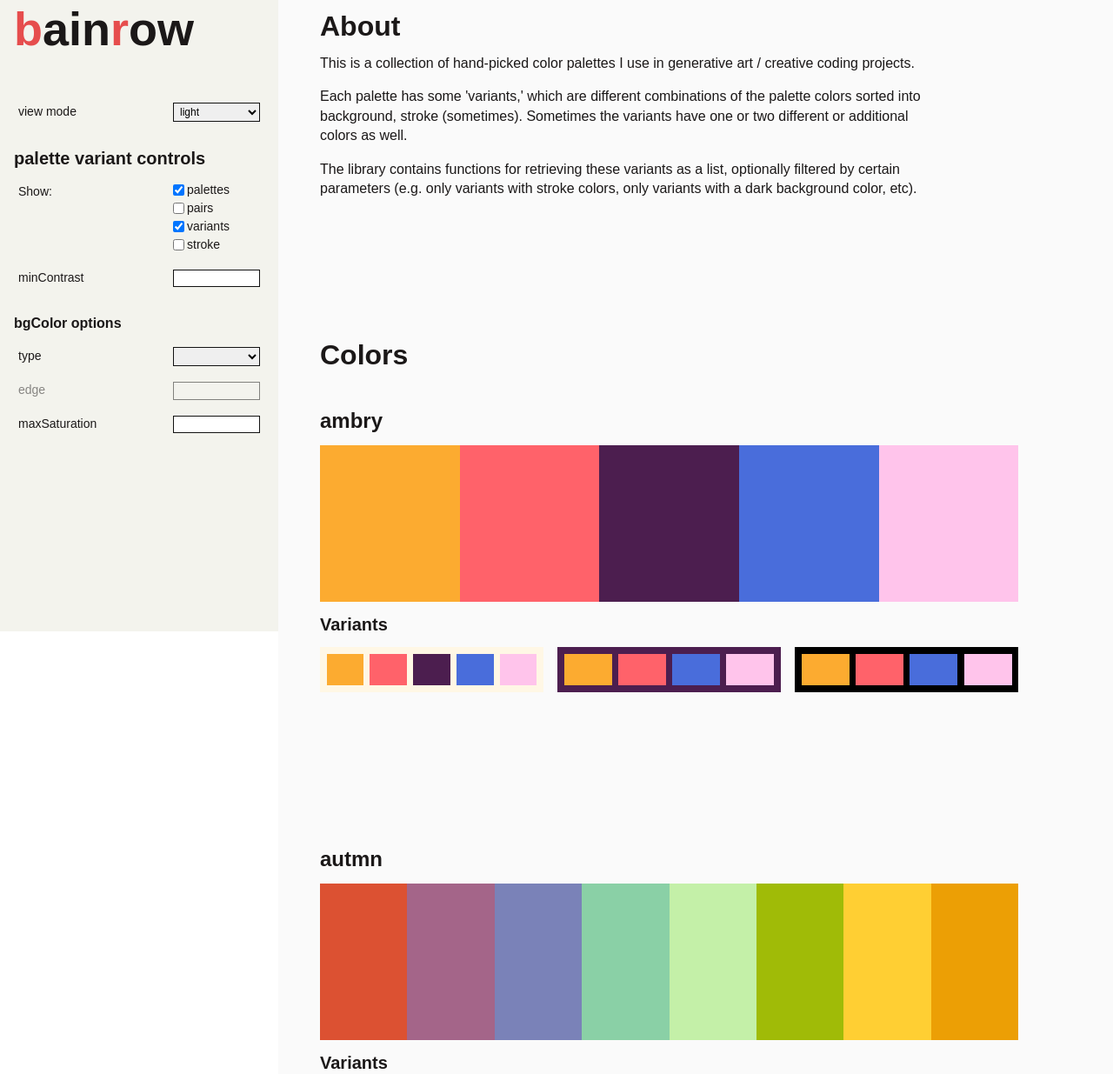
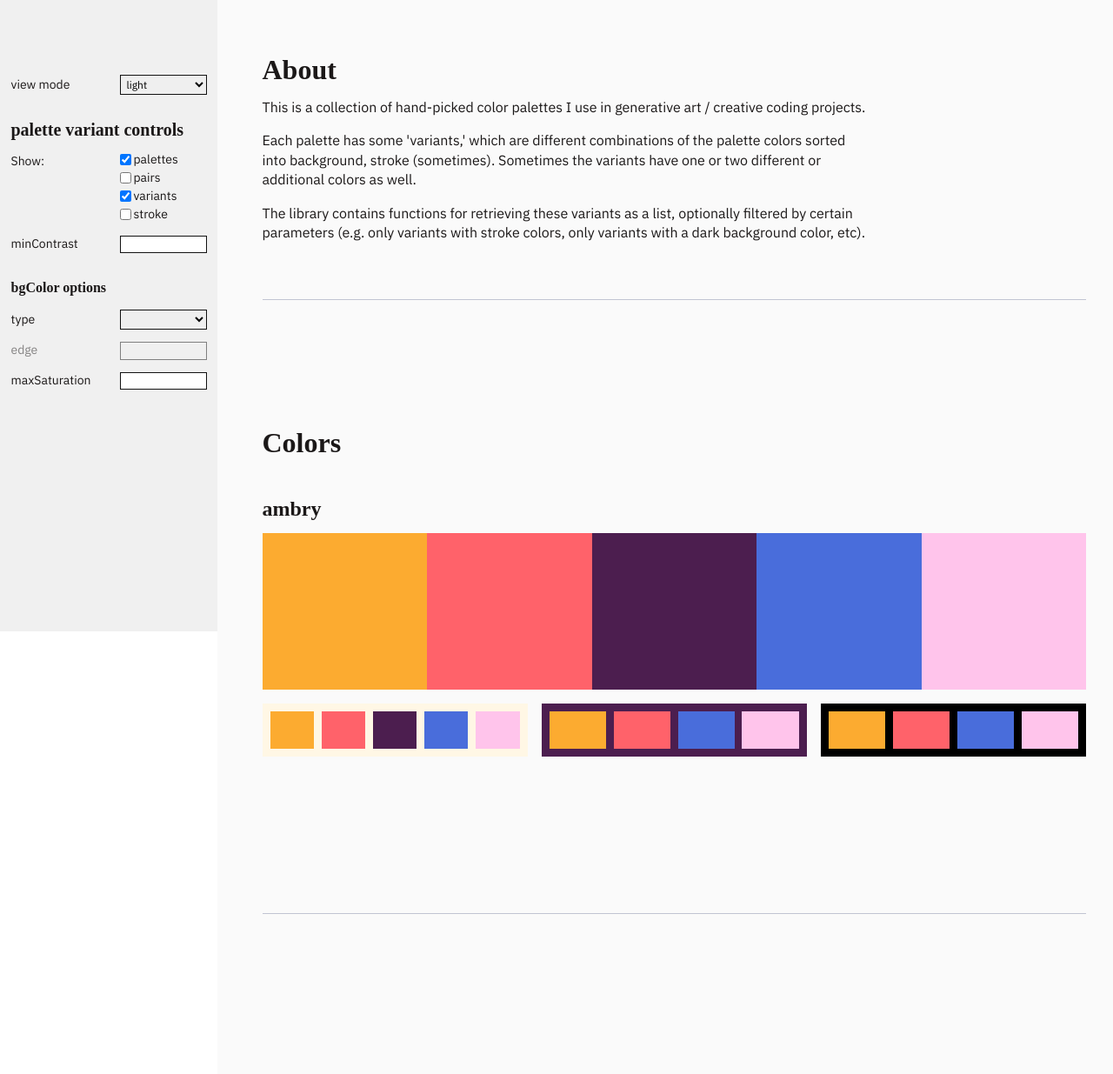
Before and after one commit to michelleenos/bainrow, a website built with Vite: page index.html in a window 1280 px wide. Shown: the part 74-1309 px from the top of the page at 87% size. Built offline with nearby package versions, Linux system fonts and the light colour scheme; a web font is replaced by a local one.

Commit message:
add some palettes/adjustments

```diff
--- a/example/example-main.ts
+++ b/example/example-main.ts
@@ -209,7 +209,14 @@ const generateExamples = (container: Element, data: ReturnType<typeof getAllPale
 		const credit = item.palette.credit
 		paletteDiv.classList.add('palette')
 		paletteDiv.innerHTML = `<h3 class="palette__title">${palette.name}</h3>`
-		let paletteSideHtml = ''
+
+		const coolorsLink = `https://coolors.co/${palette.colors.map((color) => color.replace('#', '')).join('-')}`
+		const paletteLink = `<a href="${coolorsLink}" class="palette__link" target='_blank' rel='noopener noreferrer'>
+		<svg role="img" aria-label="view on coolors" width="16" height="16" viewBox="0 0 16 16" fill="none" stroke="currentColor" stroke-width="1.6" stroke-linecap="round" stroke-linejoin="round"><path d="M4 12L12 4M6 4h6v6" /></svg>
+		</a>`
+		const paletteHover = `<div class="palette__hover">${paletteLink}</div>`
+
+		let paletteSideHtml = paletteHover
 		if (credit) {
 			const url = credit.url
 			const name = credit.name || url
@@ -222,16 +229,8 @@ const generateExamples = (container: Element, data: ReturnType<typeof getAllPale
 
 			paletteSideHtml += `<div class='credit'>credit: ${creditHtml}</div>`
 		}
-
-		const coolorsLink = `https://coolors.co/${palette.colors.map((color) => color.replace('#', '')).join('-')}`
-		const paletteHover = createElement('div', { class: 'palette__hover' }, [
-			createElement('a', { href: coolorsLink, target: '_blank', rel: 'noopener noreferrer' }, [
-				'view ↗',
-			]),
-		])
 		paletteDiv.innerHTML += `<div class="palette__side-notes">${paletteSideHtml}</div>`
 		const paletteColorsDiv = createElement('div', { class: 'palette__colors' }, [
-			paletteHover,
 			`${palette.colors.map((color) => `<div class="color" style="background-color: ${color}"></div>`).join('')}`,
 		])
 		paletteDiv.innerHTML += paletteColorsDiv.outerHTML
@@ -253,10 +252,6 @@ const generateExamples = (container: Element, data: ReturnType<typeof getAllPale
 
 		let variantsDiv = document.createElement('div')
 		variantsDiv.classList.add('palette__variants')
-		const variantsTitle = document.createElement('h4')
-		variantsTitle.classList.add('palette__variants-title')
-		variantsTitle.innerText = 'Variants'
-		variantsDiv.appendChild(variantsTitle)
 
 		item.variants.forEach(({ stroke, bg, colors }) => {
 			const variantDiv = document.createElement('div')
--- a/example/styles/controls.scss
+++ b/example/styles/controls.scss
@@ -68,7 +68,6 @@ input[type='range'] {
 }
 
 .input-wrap {
-	padding: 2px 5px;
 	font-size: 14px;
 	display: grid;
 	align-items: baseline;
--- a/example/styles/palette-display.scss
+++ b/example/styles/palette-display.scss
@@ -4,6 +4,13 @@
 	display: grid;
 	grid-template-columns: 1fr auto;
 	position: relative;
+	padding-bottom: 180px;
+	padding-top: 180px;
+	border-bottom: 1px solid var(--border);
+
+	&:first-child {
+		padding-top: 0;
+	}
 
 	> * {
 		grid-column: 1 / -1;
@@ -22,11 +29,45 @@
 
 	&__side-notes {
 		grid-column: 2;
-		margin-right: 1rem;
 		text-align: right;
 		font-size: 15px;
 		align-self: end;
 		margin-bottom: 1rem;
+		position: relative;
+	}
+
+	&__hover {
+		position: absolute;
+		top: 0;
+		right: 0;
+		white-space: nowrap;
+		transform: translate(0, -100%);
+		// height: 100%;
+		// transform: translate(100%, 0);
+		// width: 80px;
+		display: flex;
+		align-items: end;
+		opacity: 0;
+		visibility: hidden;
+	}
+
+	&__link {
+		text-decoration: none;
+		display: inline-block;
+		width: 16px;
+		height: 16px;
+		svg {
+			width: 16px;
+			height: 16px;
+		}
+	}
+
+	&:hover,
+	&:focus-within {
+		.palette__hover {
+			opacity: 1;
+			visibility: visible;
+		}
 	}
 
 	&__colors {
@@ -94,37 +135,13 @@
 			flex: 1 0 auto;
 		}
 	}
-
-	&__hover {
-		position: absolute;
-		bottom: 0;
-		right: 0;
-		height: 100%;
-		transform: translate(100%, 0);
-		width: 80px;
-		padding-left: 10px;
-		display: flex;
-		align-items: end;
-		opacity: 0;
-		// visibility: hidden;
-	}
-
-	&__colors:hover,
-	&__colors:focus-within {
-		.palette__hover {
-			opacity: 1;
-			visibility: visible;
-		}
-	}
 }
 
 .palettes-list {
 	display: grid;
 	grid-template-columns: 100%;
 	column-gap: 1.5rem;
-	row-gap: 180px;
 	padding-bottom: 5rem;
-	margin-right: 80px;
 
 	&:not(.show-pairs) .palette__pairs {
 		display: none;
--- a/example/styles/style.scss
+++ b/example/styles/style.scss
@@ -2,17 +2,19 @@
 @use './palette-display.scss';
 @use './controls.scss';
 @use './mixins' as *;
+@import url('https://fonts.googleapis.com/css2?family=IBM+Plex+Sans:ital,wght@0,100..700;1,100..700&family=Piazzolla:ital,opsz,wght@0,8..30,100..900;1,8..30,100..900&display=swap');
 @import 'https://api.fontshare.com/v2/css?f[]=work-sans@1&display=swap';
 
 :root {
-	--light: hsl(60, 4%, 98%);
-	--light-2: hsl(60, 20%, 94%);
+	--light: rgb(250, 250, 250);
+	--light-2: rgb(240, 240, 240);
+	--border: hsl(229, 16%, 79%);
 	--dark: hsl(0, 4%, 10%);
 	--dark-2: hsl(0, 4%, 14%);
 
 	--accent: hsl(0, 75%, 60%);
 
-	--title-big: 54px;
+	--title-big: 40px;
 	--title-2: 32px;
 	--title-3: 24px;
 	--title-4: 20px;
@@ -24,6 +26,11 @@
 
 	--color-text: var(--dark);
 	--color-link: var(--dark);
+
+	--serif: 'Piazzolla', serif;
+	--sans-serif: 'IBM Plex Sans', sans-serif;
+
+	--header-height: 70px;
 }
 
 // TODO improve dark mode, esp controls
@@ -35,9 +42,10 @@ body.dark-mode {
 }
 
 body {
-	font-family: 'Work Sans', sans-serif;
+	// font-family: 'Work Sans', sans-serif;
+	font-family: var(--sans-serif);
 	font-size: var(--font-main);
-	font-weight: 500;
+	font-weight: 400;
 	color: var(--color-text);
 }
 
@@ -57,6 +65,7 @@ a {
 
 h1,
 .title-1 {
+	font-family: var(--serif);
 	font-weight: 700;
 	font-size: var(--title-big);
 	margin: 0;
@@ -68,12 +77,14 @@ h2,
 	font-size: var(--title-2);
 	font-weight: 700;
 	margin-bottom: 0.5rem;
+	font-family: var(--serif);
 }
 
 h3,
 .title-3 {
 	font-size: var(--title-3);
 	font-weight: 600;
+	font-family: var(--serif);
 }
 
 h4,
@@ -81,6 +92,7 @@ h4,
 	font-size: var(--title-4);
 	font-weight: 600;
 	line-height: 1;
+	font-family: var(--serif);
 }
 
 h5,
@@ -92,10 +104,25 @@ h5,
 
 .layout {
 	display: grid;
-	grid-template: 'sidebar main' / clamp(250px, 25%, 340px) 1fr;
+	grid-template: 'sidebar main' / clamp(200px, 25%, 250px) 1fr;
+
+	&__header {
+		position: fixed;
+		top: 0;
+		height: var(--header-height);
+		width: 100%;
+		left: 0;
+		z-index: 2;
+		background-color: #fff;
+		padding-left: 5%;
+		padding-right: 5%;
+		display: flex;
+		align-items: center;
+		border-bottom: 1px solid var(--border);
+	}
 
 	&__main {
-		padding-top: 80px;
+		padding-top: calc(var(--header-height) + 60px);
 		grid-area: main;
 		background-color: var(--bg-main);
 		display: grid;
@@ -105,7 +132,7 @@ h5,
 	}
 
 	&__sidebar {
-		padding-top: 80px;
+		padding-top: calc(var(--header-height) + 50px);
 		grid-area: sidebar;
 		position: sticky;
 		top: 0;
@@ -115,28 +142,10 @@ h5,
 	}
 }
 
-.topbar {
-	position: fixed;
-	top: 0;
-	left: 0;
-	height: 4rem;
-	width: 100%;
-	z-index: 8;
-	background: #fff;
-	border-bottom: 1px solid var(--accent);
-	padding-left: 2rem;
-	display: flex;
-	align-items: center;
-	justify-content: space-between;
-	display: none;
-
-	input[type='number'] {
-		width: 3.5em;
-	}
-}
-
 .main-title {
 	line-height: 1;
+	margin: 0;
+
 	span {
 		color: var(--accent);
 	}
@@ -144,6 +153,8 @@ h5,
 
 .intro {
 	margin-bottom: 60px;
+	border-bottom: 1px solid var(--border);
+	padding-bottom: 50px;
 
 	&__title {
 		font-weight: 700;
--- a/index.html
+++ b/index.html
@@ -6,64 +6,11 @@
 		<title>Bainrow Palettes</title>
 	</head>
 	<body>
-		<div class="topbar">
-			<h1><span>b</span>ain<span>r</span>ow</h1>
-			<div class="example-controls-wrap">
-				<button class="toggle-controls" id="toggle-controls" aria-expanded="false">
-					toggle controls
-				</button>
-				<div class="example-controls">
-					<fieldset class="checkbox-group">
-						<legend>Show:</legend>
-						<label class="checkbox-wrap">
-							<input type="checkbox" id="br-toggle-palettes" />
-							Palettes
-						</label>
-						<label class="checkbox-wrap">
-							<input type="checkbox" id="br-toggle-pairs" />
-							Pairs
-						</label>
-						<label class="checkbox-wrap">
-							<input type="checkbox" id="br-toggle-variants" />
-							variants
-						</label>
-						<label class="checkbox-wrap context-control">
-							<input type="checkbox" id="br-toggle-stroke" />
-							stroke
-						</label>
-					</fieldset>
-
-					<label class="context-control input-wrap num-wrap">
-						min contrast
-						<input type="number" step="0.1" min="0" max="14" id="br-contrast" />
-					</label>
-
-					<label class="context-control input-wrap select-wrap">
-						bg Shade
-						<select id="br-bg-shade">
-							<option value=""></option>
-							<option value="light">Light</option>
-							<option value="dark">Dark</option>
-							<option value="edge">Edge</option>
-						</select>
-					</label>
-					<label class="context-control input-wrap num-wrap">
-						bg shade edge
-						<input type="number" step="1" min="0" max="100" id="br-bg-edge" />
-					</label>
-
-					<label class="context-control input-wrap num-wrap">
-						max saturation
-						<input type="number" step="1" min="0" max="100" id="br-bg-max-saturation" />
-					</label>
-				</div>
+		<div class="layout">
+			<div class="layout__header">
+				<h1 class="main-title"><span>b</span>ain<span>r</span>ow</h1>
 			</div>
-		</div>
-
-		<div class="layout">
 			<div class="layout__sidebar">
-				<h1 class="main-title"><span>b</span>ain<span>r</span>ow</h1>
-
 				<div class="controls">
 					<label class="input-wrap">
 						<span class="input-wrap__label">view mode</span>
--- a/src/lib/palette-defs.ts
+++ b/src/lib/palette-defs.ts
@@ -56,6 +56,13 @@ const paletteDefs = {
 		shades: ['pink', 'yellow', 'orange', 'green'],
 		variants: [{ bg: '#fff7e5' }, { bg: '#a0d28d', stroke: '#fff7e5' }, { bg: '#0c0a0b' }],
 	},
+	dust: {
+		name: 'dust',
+		colors: ['#2C2138', '#5C4569', '#9B7BA6', '#D8B4C9', '#F0D9A8', '#6B8A99'],
+		tags: ['pastel', 'witchy'],
+		shades: ['purple', 'yellow', 'blue', 'gray'],
+		variants: [{ bg: '#f0eee9' }, { bg: '#d8dcde' }, { bg: '#0b0b0c' }],
+	},
 	earthGem1: {
 		name: 'earthGem1',
 		colors: ['#87425d', '#3c2e6b', '#0081af', '#a7d6c3', '#285943', '#8a8fbd', '#9a79b8', '#fcee49'],
@@ -79,6 +86,18 @@ const paletteDefs = {
 			{ bg: '#874286', stroke: '#f2f9f9' },
 			{ bg: '#f2f9f9' },
 			{ bg: '#0b040b' },
+		],
+	},
+	ember: {
+		name: 'ember',
+		colors: ['#0D0612', '#3A0E2A', '#962648', '#E85D32', '#F5B14D'],
+		tags: ['mystical'],
+		shades: ['purple', 'red'],
+		variants: [
+			{ bg: '#0D0612', add: ['#9984D4'] },
+			{ bg: '#0d0612' },
+			{ bg: '#ffeed5' },
+			{ bg: '#F6F4F3' },
 		],
 	},
 	glowFish: {
@@ -153,10 +172,15 @@ const paletteDefs = {
 	},
 	natura: {
 		name: 'natura',
-		colors: ['#99dfff', '#60ebca', '#c4f5ed', '#b8ccfc', '#04996d', '#4467ab'],
+		colors: ['#04996d', '#60ebca', '#c4f5ed', '#99dfff', '#4467ab', '#b8ccfc'],
 		tags: ['nature', 'water', 'sky'],
 		shades: ['blue', 'green', 'teal'],
-		variants: [{ bg: '#c4f5ed', stroke: '#4467ab' }, { bg: '#04996d' }, { bg: '#4467ab' }],
+		variants: [
+			{ bg: '#c4f5ed', stroke: '#4467ab' },
+			{ bg: '#04996d' },
+			{ bg: '#2a303c' },
+			{ bg: '#e9edef' },
+		],
 	},
 	neopolito: {
 		name: 'neopolito',
@@ -225,7 +249,8 @@ const paletteDefs = {
 		variants: [{ bg: '#011638' }, { bg: '#a64253', stroke: '#011638' }, { bg: '#fff4e2' }],
 	},
 	untitledApril15: {
-		name: 'untitledApril15', // https://colorlisa.com/ - Untitled (April 15) by Paul Feeley
+		name: 'untitledApril15',
+		credit: { name: 'colorlisa.com / paul feeley', url: 'https://colorlisa.com/' },
 		colors: ['#2c458d', '#e4dfd9', '#425b4f', '#ebad30', '#bf2124'],
 		shades: ['blue', 'red'],
 		tags: ['mid'],
```
